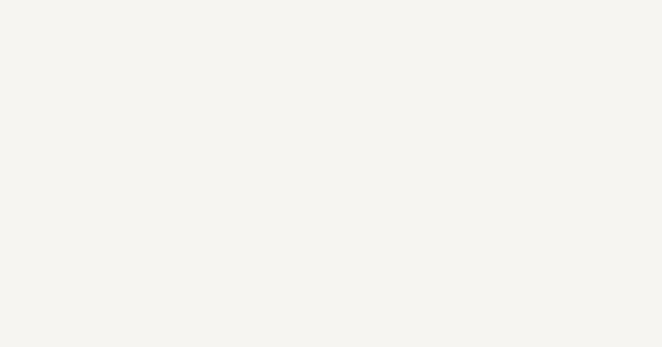
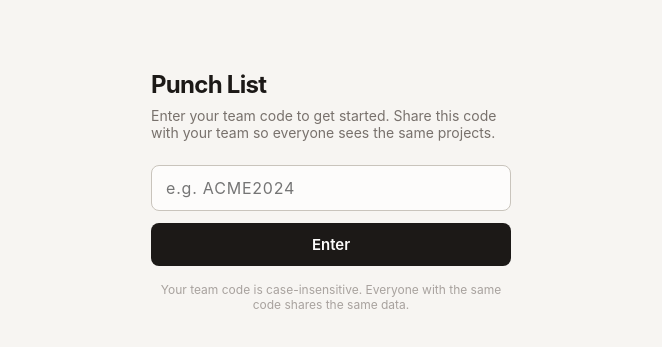
Before and after one commit to Mikeya74/Punchlist, a Next.js app: page / in a window 1280 px wide. Shown: the part 209-556 px from the top of the page, without its empty margins (309-971 px from the left). Built offline with nearby package versions, Linux system fonts and the light colour scheme; no server answers; the database is empty.

Commit message:
add team code

```diff
--- a/app/page.tsx
+++ b/app/page.tsx
@@ -7,7 +7,38 @@ import { HomeView } from "@/views/HomeView";
 import { ProjectView } from "@/views/ProjectView";
 import { RoomView } from "@/views/RoomView";
 
+function TeamCodeScreen({ onEnter }: { onEnter: (code: string) => void }) {
+  const [code, setCode] = useState("");
+  return (
+    <div style={{ display:"flex", flexDirection:"column", alignItems:"center", justifyContent:"center", height:"100vh", background:T.bg, padding:"2rem" }}>
+      <div style={{ width:"100%", maxWidth:360 }}>
+        <div style={{ fontWeight:700, fontSize:24, color:T.text, marginBottom:8, letterSpacing:"-0.03em" }}>Punch List</div>
+        <div style={{ fontSize:14, color:T.textMuted, marginBottom:24 }}>Enter your team code to get started. Share this code with your team so everyone sees the same projects.</div>
+        <input
+          autoFocus
+          value={code}
+          onChange={e => setCode(e.target.value.toUpperCase())}
+          onKeyDown={e => { if (e.key==="Enter" && code.trim()) onEnter(code.trim()); }}
+          placeholder="e.g. ACME2024"
+          style={{ width:"100%", boxSizing:"border-box", padding:"12px 14px", borderRadius:8, border:`1px solid ${T.border}`, background:T.surface, color:T.text, fontSize:16, outline:"none", marginBottom:12, letterSpacing:"0.05em" }}
+          onFocus={e => (e.target.style.borderColor = T.borderStrong)}
+          onBlur={e => (e.target.style.borderColor = T.border)}
+        />
+        <button
+          onClick={() => { if (code.trim()) onEnter(code.trim()); }}
+          style={{ width:"100%", padding:"12px 0", borderRadius:8, border:"none", background:T.accent, color:T.accentText, fontSize:15, fontWeight:600, cursor:"pointer" }}>
+          Enter
+        </button>
+        <div style={{ fontSize:12, color:T.textFaint, marginTop:16, textAlign:"center" }}>
+          Your team code is case-insensitive. Everyone with the same code shares the same data.
+        </div>
+      </div>
+    </div>
+  );
+}
+
 export default function App() {
+  const [teamCode, setTeamCode] = useState<string|null>(null);
   const [projects, setProjects] = useState<Project[]>([]);
   const [rooms, setRooms] = useState<Room[]>([]);
   const [items, setItems] = useState<Item[]>([]);
@@ -19,12 +50,21 @@ export default function App() {
   const [roomId, setRoomId] = useState<string|null>(null);
 
   useEffect(() => {
+    const saved = localStorage.getItem("pl_team_code");
+    if (saved) setTeamCode(saved);
+    else setLoaded(true);
+  }, []);
+
+  useEffect(() => {
+    if (!teamCode) return;
+    localStorage.setItem("pl_team_code", teamCode);
+
     async function load() {
       const [{ data: p }, { data: r }, { data: i }, { data: t }] = await Promise.all([
-        supabase.from("projects").select("*").order("sort_order"),
-        supabase.from("rooms").select("*").order("sort_order"),
-        supabase.from("items").select("*").order("created_at"),
-        supabase.from("trades").select("*").order("name"),
+        supabase.from("projects").select("*").eq("team_code", teamCode).order("sort_order"),
+        supabase.from("rooms").select("*").eq("team_code", teamCode).order("sort_order"),
+        supabase.from("items").select("*").eq("team_code", teamCode).order("created_at"),
+        supabase.from("trades").select("*").eq("team_code", teamCode).order("name"),
       ]);
       if (p) setProjects(p); if (r) setRooms(r); if (i) setItems(i);
       if (t) setTrades(t.map((x: any) => x.name));
@@ -32,7 +72,7 @@ export default function App() {
     }
     load();
 
-    const ch = supabase.channel("realtime-all")
+    const ch = supabase.channel(`realtime-${teamCode}`)
       .on("postgres_changes", { event: "*", schema: "public", table: "projects" }, () => load())
       .on("postgres_changes", { event: "*", schema: "public", table: "rooms" }, () => load())
       .on("postgres_changes", { event: "*", schema: "public", table: "items" }, () => load())
@@ -40,11 +80,15 @@ export default function App() {
       .subscribe();
 
     return () => { supabase.removeChannel(ch); };
-  }, []);
+  }, [teamCode]);
+
+  function handleEnterCode(code: string) {
+    setTeamCode(code.toUpperCase());
+  }
 
   async function addProject(name: string, address: string) {
     const sort_order = projects.length;
-    await supabase.from("projects").insert({ name, address, status:"open", sort_order });
+    await supabase.from("projects").insert({ name, address, status:"open", sort_order, team_code: teamCode });
   }
   async function updateProject(id: string, updates: Partial<Project>) {
     await supabase.from("projects").update(updates).eq("id", id);
@@ -54,7 +98,7 @@ export default function App() {
   }
   async function addRoom(projectId: string, name: string) {
     const sort_order = rooms.filter(r => r.project_id === projectId).length;
-    await supabase.from("rooms").insert({ project_id: projectId, name, sort_order });
+    await supabase.from("rooms").insert({ project_id: projectId, name, sort_order, team_code: teamCode });
   }
   async function renameRoom(id: string, name: string) {
     await supabase.from("rooms").update({ name }).eq("id", id);
@@ -63,7 +107,7 @@ export default function App() {
     await supabase.from("rooms").delete().eq("id", id);
   }
   async function addItem(roomId: string, text: string, trade: string | null) {
-    await supabase.from("items").insert({ room_id: roomId, text, trade, done: false });
+    await supabase.from("items").insert({ room_id: roomId, text, trade, done: false, team_code: teamCode });
   }
   async function toggleItem(id: string) {
     const item = items.find(i => i.id === id);
@@ -87,17 +131,19 @@ export default function App() {
     await Promise.all(ordered.map((r, i) => supabase.from("rooms").update({ sort_order: i }).eq("id", r.id)));
   }
   async function addTrade(name: string) {
-    await supabase.from("trades").insert({ name });
+    await supabase.from("trades").insert({ name, team_code: teamCode });
   }
   async function deleteTrade(name: string) {
-    await supabase.from("trades").delete().eq("name", name);
+    await supabase.from("trades").delete().eq("name", name).eq("team_code", teamCode);
   }
 
+  if (!teamCode) return <TeamCodeScreen onEnter={handleEnterCode} />;
   if (!loaded) return <div style={{ display:"flex", alignItems:"center", justifyContent:"center", height:"100vh", color:T.textMuted, fontSize:14 }}>Loading…</div>;
 
   const shared = {
     projects, rooms, items, trades, projectId, roomId,
     setProjectId, setRoomId, setView,
+    teamCode,
     addProject, updateProject, deleteProject,
     addRoom, renameRoom, deleteRoom,
     addItem, toggleItem, editItem, deleteItem, deleteDoneItems,
```
